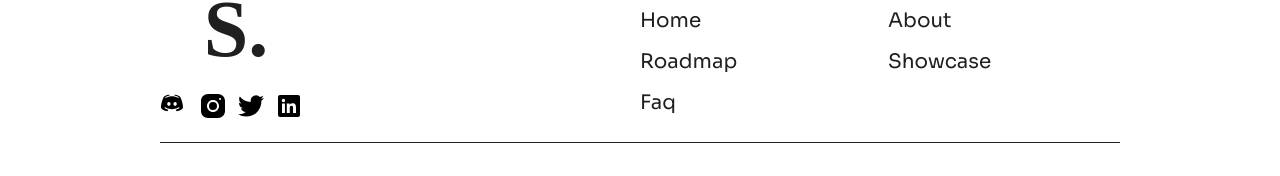
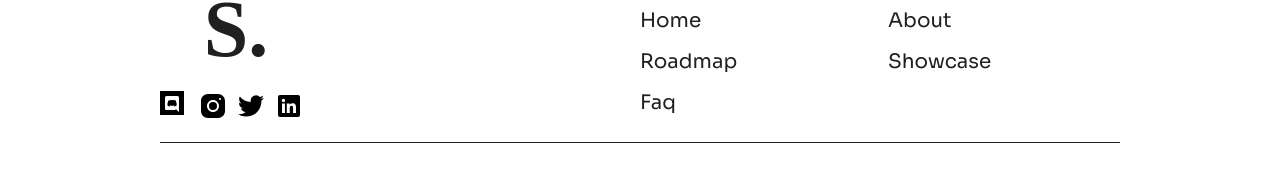
Before and after one commit to AbdelrahmanHamdy1996/SiliconGuy, a React (Create React App) app: page / in a window 1280 px wide. Shown: the part 2931-3107 px from the top of the page. Built offline with nearby package versions, Linux system fonts and the light colour scheme; a web font is replaced by a local one.

Commit message:
Change discord icon

```diff
--- a/src/Icons/Facebook.js
+++ b/src/Icons/Facebook.js
@@ -2,7 +2,7 @@ import * as React from "react"
 
 const Facebook = (props) => (
   <svg xmlns="http://www.w3.org/2000/svg" width={props.width || 30} height={props.height || 30} {...props}>
-    <path d="M19.952,5.672c-1.904-1.531-4.916-1.79-5.044-1.801c-0.201-0.017-0.392,0.097-0.474,0.281 c-0.006,0.012-0.072,0.163-0.145,0.398c1.259,0.212,2.806,0.64,4.206,1.509c0.224,0.139,0.293,0.434,0.154,0.659 c-0.09,0.146-0.247,0.226-0.407,0.226c-0.086,0-0.173-0.023-0.252-0.072C15.584,5.38,12.578,5.305,12,5.305S8.415,5.38,6.011,6.872 c-0.225,0.14-0.519,0.07-0.659-0.154c-0.14-0.225-0.07-0.519,0.154-0.659c1.4-0.868,2.946-1.297,4.206-1.509 c-0.074-0.236-0.14-0.386-0.145-0.398C9.484,3.968,9.294,3.852,9.092,3.872c-0.127,0.01-3.139,0.269-5.069,1.822 C3.015,6.625,1,12.073,1,16.783c0,0.083,0.022,0.165,0.063,0.237c1.391,2.443,5.185,3.083,6.05,3.111c0.005,0,0.01,0,0.015,0 c0.153,0,0.297-0.073,0.387-0.197l0.875-1.202c-2.359-0.61-3.564-1.645-3.634-1.706c-0.198-0.175-0.217-0.477-0.042-0.675 c0.175-0.198,0.476-0.217,0.674-0.043c0.029,0.026,2.248,1.909,6.612,1.909c4.372,0,6.591-1.891,6.613-1.91 c0.198-0.172,0.5-0.154,0.674,0.045c0.174,0.198,0.155,0.499-0.042,0.673c-0.07,0.062-1.275,1.096-3.634,1.706l0.875,1.202 c0.09,0.124,0.234,0.197,0.387,0.197c0.005,0,0.01,0,0.015,0c0.865-0.027,4.659-0.667,6.05-3.111 C22.978,16.947,23,16.866,23,16.783C23,12.073,20.985,6.625,19.952,5.672z M8.891,14.87c-0.924,0-1.674-0.857-1.674-1.913 s0.749-1.913,1.674-1.913s1.674,0.857,1.674,1.913S9.816,14.87,8.891,14.87z M15.109,14.87c-0.924,0-1.674-0.857-1.674-1.913 s0.749-1.913,1.674-1.913c0.924,0,1.674,0.857,1.674,1.913S16.033,14.87,15.109,14.87z" />
+    <path d="M24 24h-24v-24h24v24zm-8.288-4.888l-.424-1.48 1.024.952.968.896 1.72 1.52v-14.352c0-.912-.736-1.648-1.64-1.648h-10.72c-.904 0-1.64.736-1.64 1.648v10.816c0 .912.736 1.648 1.64 1.648h9.072zm-1.44-3.664c1.768-.056 2.448-1.216 2.448-1.216 0-2.576-1.152-4.664-1.152-4.664-1.152-.864-2.248-.84-2.248-.84l-.112.128c1.36.416 1.992 1.016 1.992 1.016-.832-.456-1.648-.68-2.408-.768-.576-.064-1.128-.048-1.616.016l-.136.016c-.28.024-.96.128-1.816.504l-.472.232s.664-.632 2.104-1.048l-.08-.096s-1.096-.024-2.248.84c0 0-1.152 2.088-1.152 4.664 0 0 .672 1.16 2.44 1.216l.536-.664c-1.016-.304-1.4-.944-1.4-.944l.224.136.032.024.032.018.009.004.031.018c.2.112.4.2.584.272.328.128.72.256 1.176.344.6.112 1.304.152 2.072.008.376-.064.76-.176 1.16-.344.28-.104.592-.256.92-.472 0 0-.4.656-1.448.952l.528.648zm-3.72-3.736c-.456 0-.816.4-.816.888s.368.888.816.888c.456 0 .816-.4.816-.888.008-.488-.36-.888-.816-.888zm2.92 0c-.456 0-.816.4-.816.888s.368.888.816.888c.456 0 .816-.4.816-.888s-.36-.888-.816-.888z" />
   </svg>
 )
 
--- a/src/components/Icons/Facebook.js
+++ b/src/components/Icons/Facebook.js
@@ -2,7 +2,7 @@ import * as React from "react"
 
 const Facebook = (props) => (
   <svg xmlns="http://www.w3.org/2000/svg" width={props.width || 30} height={props.height || 30} {...props}>
-    <path d="M19.952,5.672c-1.904-1.531-4.916-1.79-5.044-1.801c-0.201-0.017-0.392,0.097-0.474,0.281 c-0.006,0.012-0.072,0.163-0.145,0.398c1.259,0.212,2.806,0.64,4.206,1.509c0.224,0.139,0.293,0.434,0.154,0.659 c-0.09,0.146-0.247,0.226-0.407,0.226c-0.086,0-0.173-0.023-0.252-0.072C15.584,5.38,12.578,5.305,12,5.305S8.415,5.38,6.011,6.872 c-0.225,0.14-0.519,0.07-0.659-0.154c-0.14-0.225-0.07-0.519,0.154-0.659c1.4-0.868,2.946-1.297,4.206-1.509 c-0.074-0.236-0.14-0.386-0.145-0.398C9.484,3.968,9.294,3.852,9.092,3.872c-0.127,0.01-3.139,0.269-5.069,1.822 C3.015,6.625,1,12.073,1,16.783c0,0.083,0.022,0.165,0.063,0.237c1.391,2.443,5.185,3.083,6.05,3.111c0.005,0,0.01,0,0.015,0 c0.153,0,0.297-0.073,0.387-0.197l0.875-1.202c-2.359-0.61-3.564-1.645-3.634-1.706c-0.198-0.175-0.217-0.477-0.042-0.675 c0.175-0.198,0.476-0.217,0.674-0.043c0.029,0.026,2.248,1.909,6.612,1.909c4.372,0,6.591-1.891,6.613-1.91 c0.198-0.172,0.5-0.154,0.674,0.045c0.174,0.198,0.155,0.499-0.042,0.673c-0.07,0.062-1.275,1.096-3.634,1.706l0.875,1.202 c0.09,0.124,0.234,0.197,0.387,0.197c0.005,0,0.01,0,0.015,0c0.865-0.027,4.659-0.667,6.05-3.111 C22.978,16.947,23,16.866,23,16.783C23,12.073,20.985,6.625,19.952,5.672z M8.891,14.87c-0.924,0-1.674-0.857-1.674-1.913 s0.749-1.913,1.674-1.913s1.674,0.857,1.674,1.913S9.816,14.87,8.891,14.87z M15.109,14.87c-0.924,0-1.674-0.857-1.674-1.913 s0.749-1.913,1.674-1.913c0.924,0,1.674,0.857,1.674,1.913S16.033,14.87,15.109,14.87z" />
+    <path d="M24 24h-24v-24h24v24zm-8.288-4.888l-.424-1.48 1.024.952.968.896 1.72 1.52v-14.352c0-.912-.736-1.648-1.64-1.648h-10.72c-.904 0-1.64.736-1.64 1.648v10.816c0 .912.736 1.648 1.64 1.648h9.072zm-1.44-3.664c1.768-.056 2.448-1.216 2.448-1.216 0-2.576-1.152-4.664-1.152-4.664-1.152-.864-2.248-.84-2.248-.84l-.112.128c1.36.416 1.992 1.016 1.992 1.016-.832-.456-1.648-.68-2.408-.768-.576-.064-1.128-.048-1.616.016l-.136.016c-.28.024-.96.128-1.816.504l-.472.232s.664-.632 2.104-1.048l-.08-.096s-1.096-.024-2.248.84c0 0-1.152 2.088-1.152 4.664 0 0 .672 1.16 2.44 1.216l.536-.664c-1.016-.304-1.4-.944-1.4-.944l.224.136.032.024.032.018.009.004.031.018c.2.112.4.2.584.272.328.128.72.256 1.176.344.6.112 1.304.152 2.072.008.376-.064.76-.176 1.16-.344.28-.104.592-.256.92-.472 0 0-.4.656-1.448.952l.528.648zm-3.72-3.736c-.456 0-.816.4-.816.888s.368.888.816.888c.456 0 .816-.4.816-.888.008-.488-.36-.888-.816-.888zm2.92 0c-.456 0-.816.4-.816.888s.368.888.816.888c.456 0 .816-.4.816-.888s-.36-.888-.816-.888z" />
   </svg>
 )
 
```
Also changed, not shown: src/assets/icons8-facebook.svg.
